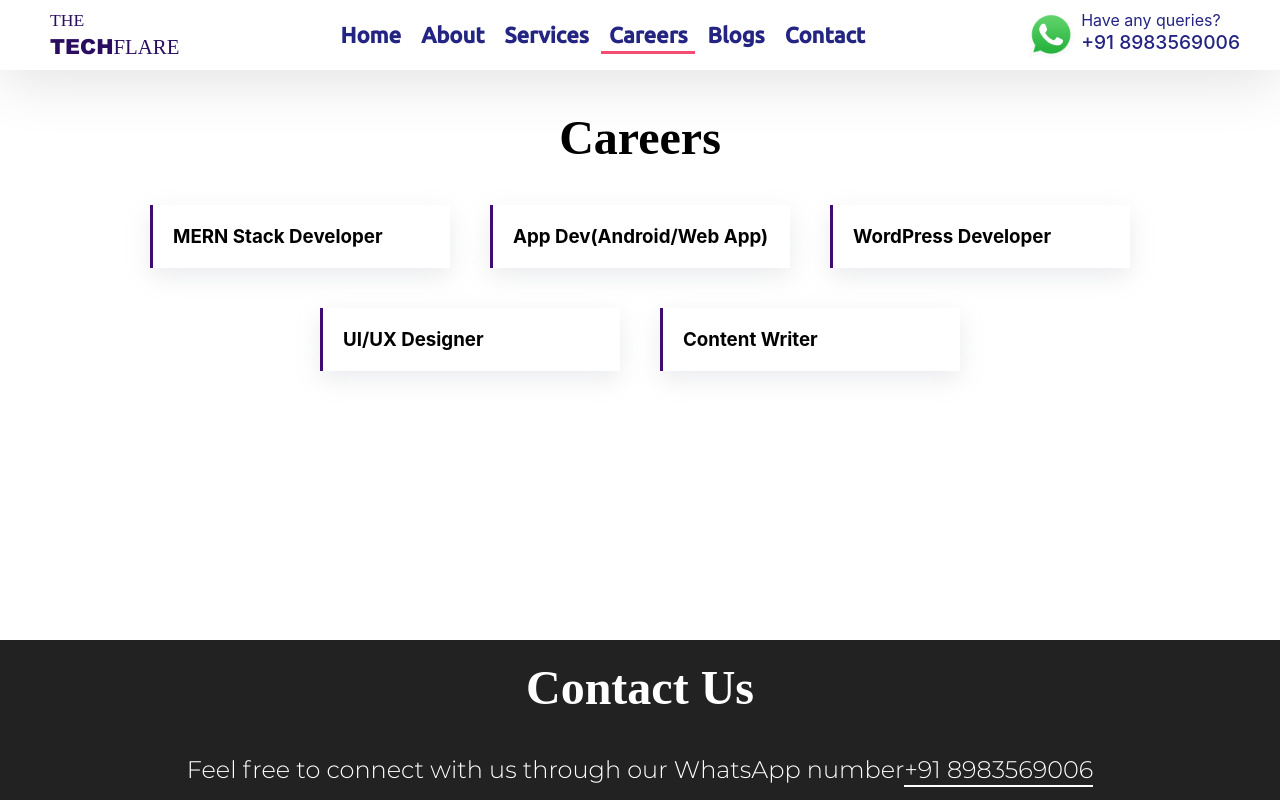
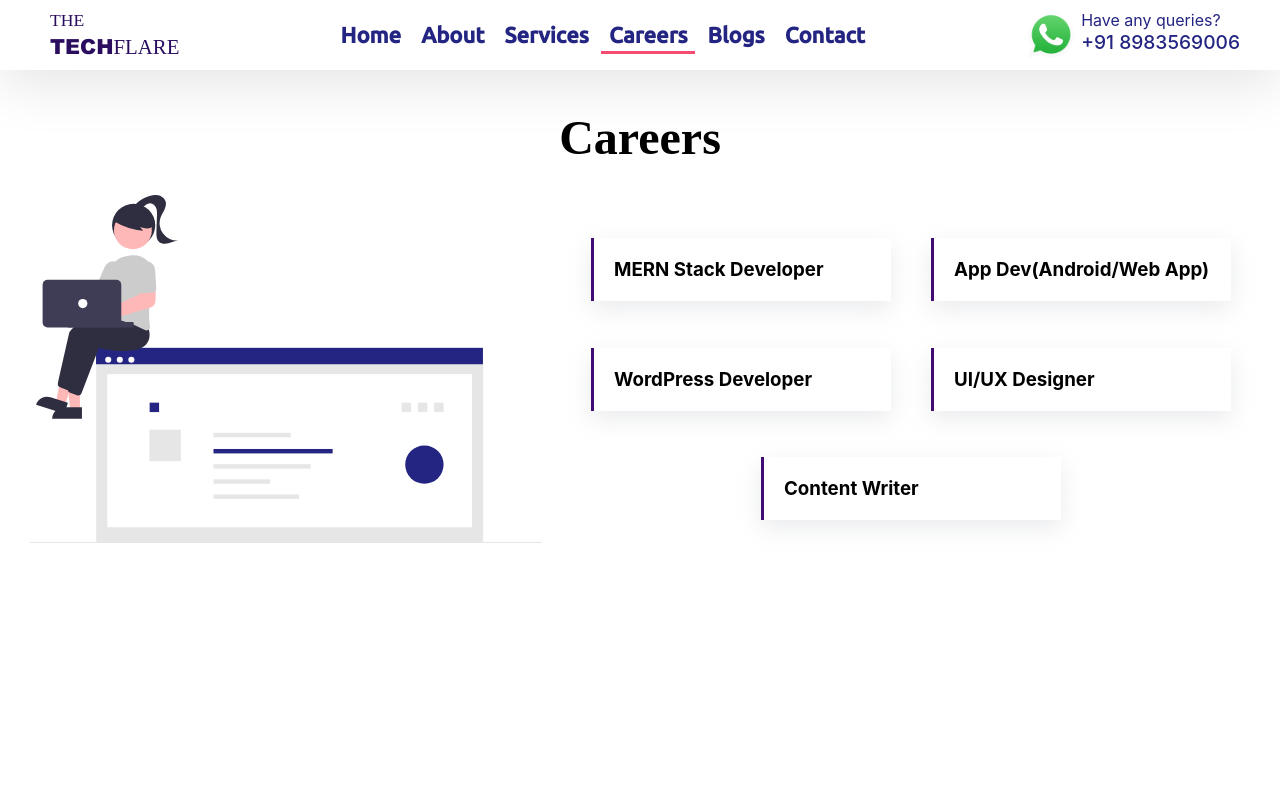
Before and after one commit to amitpurohit47/the-techflare, a React (Create React App) app: page /careers in a window 1280 px wide. Shown: the top 800 px of the page. Built offline with nearby package versions, Linux system fonts and the light colour scheme; a web font is replaced by a local one.

Commit message:
modified careers

```diff
--- a/src/Components/Careers/Careers.css
+++ b/src/Components/Careers/Careers.css
@@ -3,7 +3,8 @@
   flex-flow: column;
   align-items: center;
   padding-top: 10vh;
-  min-height: 80vh;
+  min-height: 100vh;
+  margin-bottom: 30px;
 }
 
 .career {
@@ -11,14 +12,29 @@
   border-left: 3px solid #410b74;
   padding: 20px;
   box-shadow: rgba(149, 157, 165, 0.2) 0px 8px 24px;
+  transition: 200ms ease-in-out;
   margin: 20px;
   width: 300px;
+}
+
+.career:hover{
+  box-shadow: rgba(246, 76, 114, 0.2) 0px 8px 24px;
+}
+
+.careers-inner{
+  display: flex;
+  width: 100%;
+  margin-top: 30px;
+}
+
+.careers img{
+  width: 40%;
+  margin-left: 30px;
 }
 
 .careers-main {
   display: flex;
   flex-wrap: wrap;
-  width: 80%;
   align-items: center;
   justify-content: center;
   margin-top: 20px;
--- a/src/Components/Careers/Careers.js
+++ b/src/Components/Careers/Careers.js
@@ -1,10 +1,13 @@
 import React from "react";
+import career from "../../Assets/Images/careers.svg";
 import "./Careers.css";
 
 function Careers() {
   return (
     <section className="careers" id="careers">
       <h2 data-aos-duration="2000" data-aos="fade-up">Careers</h2>
+      <div className="careers-inner">
+        <img src={career} alt="career" />
         <div className="careers-main" data-aos="fade-up">
           <div className="career">
             <h3>MERN Stack Developer</h3>
@@ -22,6 +25,7 @@ function Careers() {
             <h3>Content Writer</h3>
           </div>
         </div>
+      </div>
     </section>
   );
 }
```
Also changed, not shown: src/Assets/Images/careers.svg (added). Lines whose indentation alone changed are shown as unchanged.
